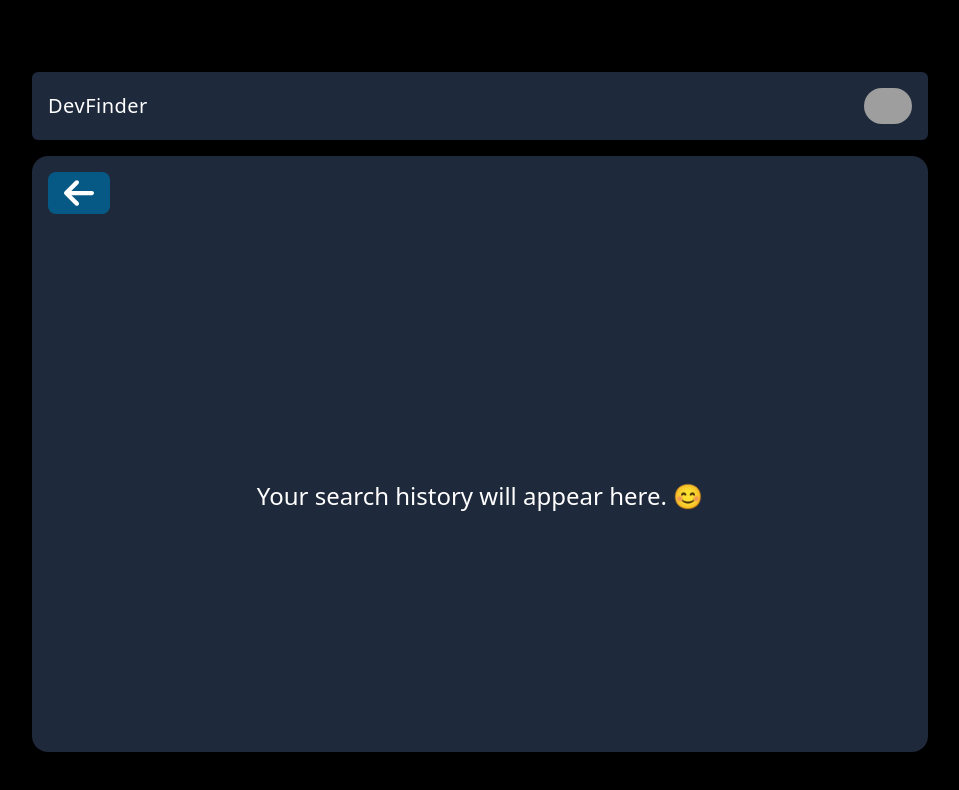
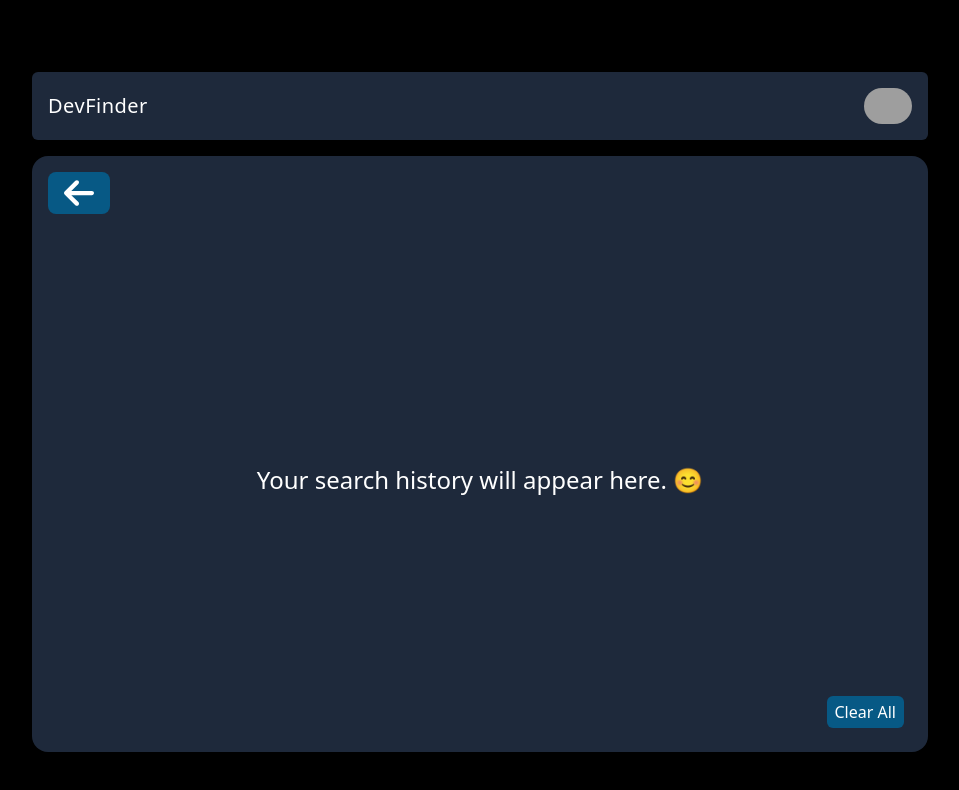
Before and after one commit to Aayush259/Find-GitHub-User, a React (Vite) app: page /Find-GitHub-User/history in a window 1280 px wide. Shown: the top 790 px of the page, without its empty margins (160-1119 px from the left). Built offline with nearby package versions, Linux system fonts and the light colour scheme; grey boxes are pictures that could not be loaded.

Commit message:
Added Clear All button

```diff
--- a/src/components/History.jsx
+++ b/src/components/History.jsx
@@ -32,6 +32,7 @@ export default function History() {
         <div className='
             flex flex-col items-center mb-4 p-2 pt-4 mx-auto
             max-w-4xl w-[95%] h-[65vh]
+            relative
             overflow-y-auto
             bg-slate-800
             rounded-b-2xl'
@@ -63,6 +64,16 @@ export default function History() {
                     Your search history will appear here. 😊
                 </span>
             }
+            <button
+                className='
+                    sticky bottom-4 ml-auto mr-4
+                    bg-sky-800 py-1 px-2 rounded-md
+                    hover:bg-sky-600
+                    active:bg-sky-400
+                    focus:outline-sky-400 focus:outline-4 focus:outline'
+            >
+                Clear All
+            </button>
         </div>
         </>
     );
```
